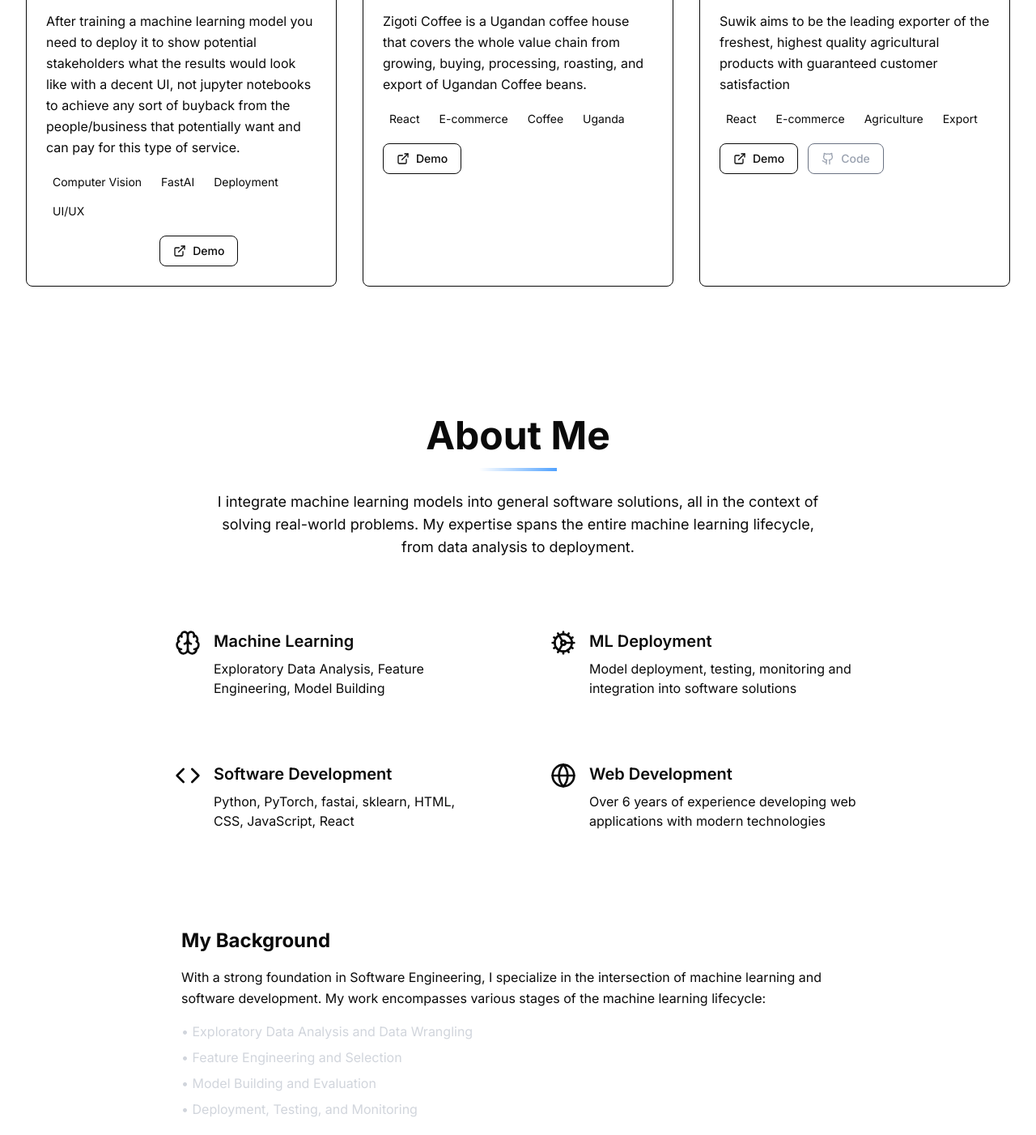
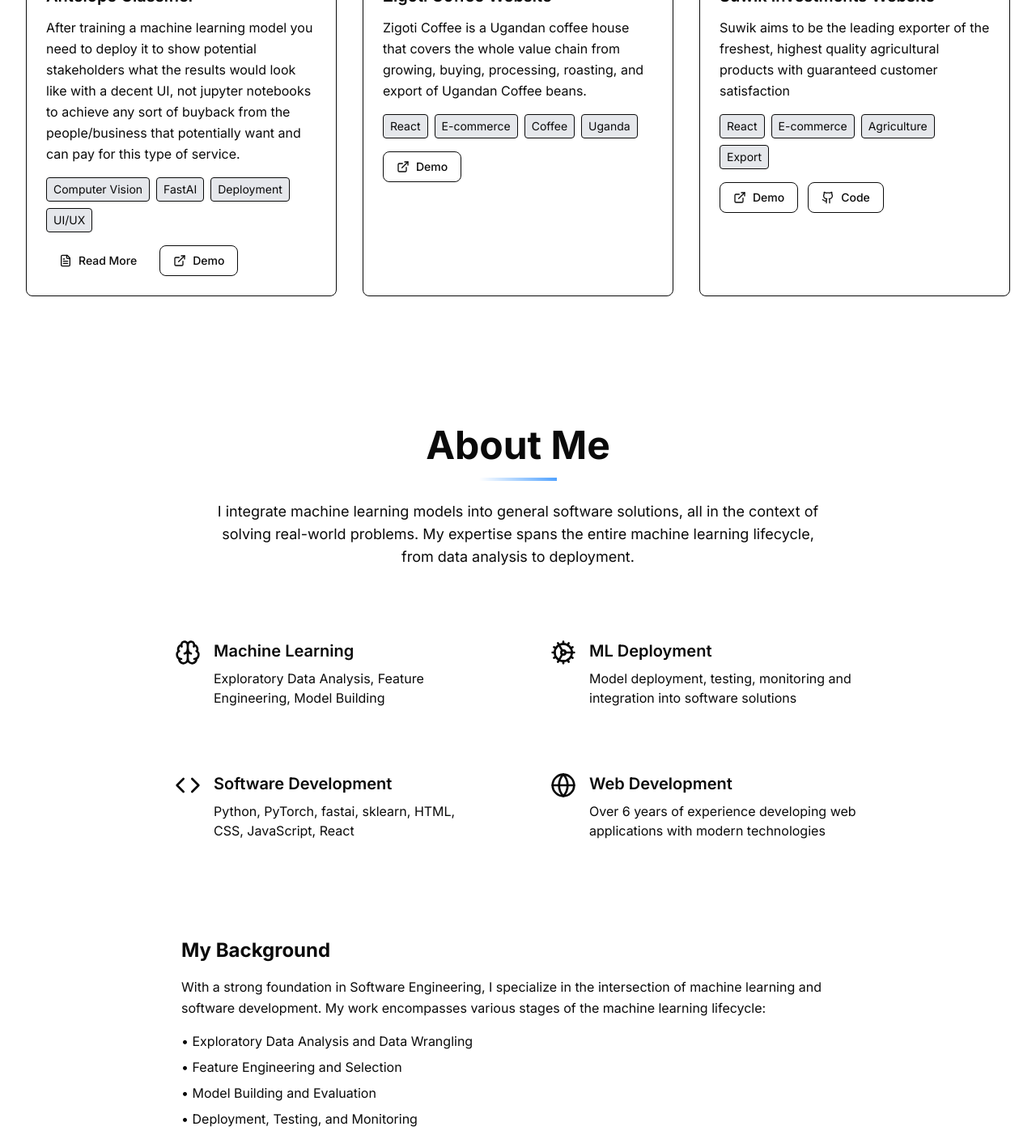
Before and after one commit to rubanzasilva/my_website_claude, a Next.js app: page / in a window 1280 px wide. Shown: the part 2440-3842 px from the top of the page at 81% size. Built offline with nearby package versions, Linux system fonts and the light colour scheme.

Commit message:
removing gray text on light theme

```diff
--- a/src/components/About.tsx
+++ b/src/components/About.tsx
@@ -65,7 +65,8 @@ const About = () => {
             intersection of machine learning and software development. My work encompasses
             various stages of the machine learning lifecycle:
           </p>
-          <ul className="mt-4 text-gray-300 space-y-2">
+          <ul className="mt-4 gradient-text-300 space-y-2">
+          {/*<ul className="mt-4 text-gray-300 space-y-2">*/}
             <li>• Exploratory Data Analysis and Data Wrangling</li>
             <li>• Feature Engineering and Selection</li>
             <li>• Model Building and Evaluation</li>
--- a/src/components/ProjectCard.tsx
+++ b/src/components/ProjectCard.tsx
@@ -31,7 +31,9 @@ const ProjectCard = ({ project }: ProjectCardProps) => {
           {project.tags.map((tag, index) => (
             <span
               key={index}
-              className=" bg-primary gradient-text dark:text-gray-300 px-2 py-1 rounded text-sm"
+              /*className="bg-gray-200 !text-black dark:bg-primary dark:text-gray-300 px-2 py-1 rounded text-sm"*/
+              /*className="bg-gray-200 !gradient-text px-2 py-1 rounded text-sm"*/
+              className="bg-gray-200 !gradient-text px-2 py-1 rounded text-sm border dark:bg-black dark:border-white dark:text-white"
             >
               {tag}
             </span>
@@ -44,7 +46,8 @@ const ProjectCard = ({ project }: ProjectCardProps) => {
               href={project.links.article}
               target="_blank"
               rel="noopener noreferrer"
-              className="flex items-center gap-2 bg-accent hover:bg-accent/80 text-white px-4 py-2 rounded-lg transition-colors text-sm font-medium"
+              /*className="flex items-center gap-2 bg-accent hover:bg-accent/80 !text-white px-4 py-2 rounded-lg transition-colors text-sm font-medium"*/
+              className="flex items-center gap-2 bg-accent hover:bg-accent/80 !gradient-text px-4 py-2 rounded-lg transition-colors text-sm font-medium"
             >
               <FileText size={16} />
               Read More
@@ -55,7 +58,8 @@ const ProjectCard = ({ project }: ProjectCardProps) => {
               href={project.links.demo}
               target="_blank"
               rel="noopener noreferrer"
-              className="flex items-center gap-2 border border-accent text-accent hover:bg-accent hover:text-white px-4 py-2 rounded-lg transition-colors text-sm font-medium"
+              /*className="flex items-center gap-2 border border-accent text-accent hover:bg-accent hover:text-white px-4 py-2 rounded-lg transition-colors text-sm font-medium"*/
+              className="flex items-center gap-2 border border-accent text-accent hover:bg-gray-800 hover:text-white dark:hover:bg-accent dark:hover:text-white px-4 py-2 rounded-lg transition-colors text-sm font-medium"
             >
               <ExternalLink size={16} />
               Demo
@@ -66,7 +70,8 @@ const ProjectCard = ({ project }: ProjectCardProps) => {
               href={project.links.code}
               target="_blank"
               rel="noopener noreferrer"
-              className="flex items-center gap-2 border border-gray-500 text-gray-400 hover:border-accent hover:text-accent px-4 py-2 rounded-lg transition-colors text-sm font-medium"
+              /*className="flex items-center gap-2 border border-gray-500 text-gray-400 hover:border-accent hover:text-accent px-4 py-2 rounded-lg transition-colors text-sm font-medium"*/
+              className="flex items-center gap-2 border border-accent text-accent hover:bg-gray-800 hover:text-white dark:hover:bg-accent dark:hover:text-white px-4 py-2 rounded-lg transition-colors text-sm font-medium"
             >
               <Github size={16} />
               Code
```
